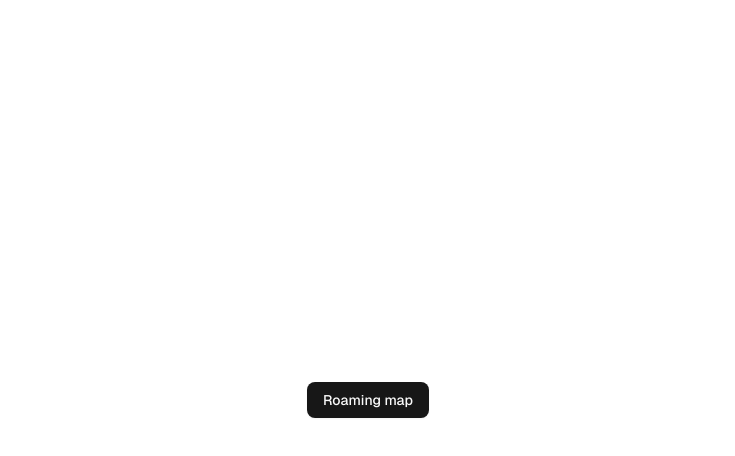
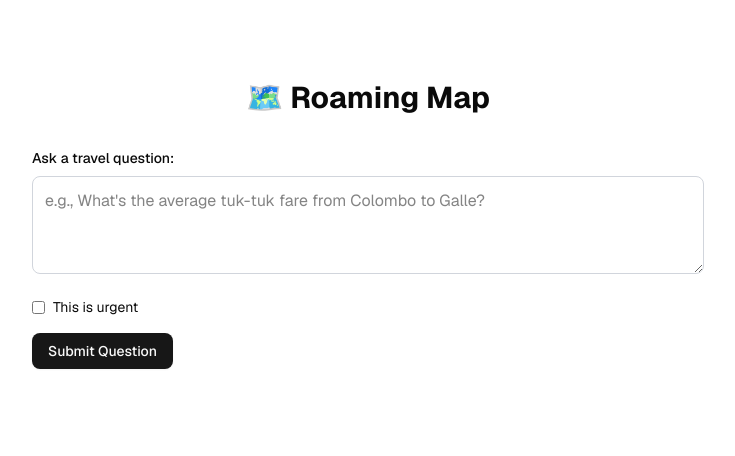
Before and after one commit to roaming-map/roaming-map-frontend, a Next.js app: page / in a window 1280 px wide. Shown: the top 456 px of the page, without its empty margins (272-1007 px from the left). Built offline with nearby package versions, Linux system fonts and the light colour scheme.

Commit message:
chore: sample question submit ui + entry made ✅

```diff
--- a/src/app/api/questions/route.ts
+++ b/src/app/api/questions/route.ts
@@ -1,6 +1,18 @@
 import { NextResponse } from 'next/server';
 import { db } from '@/db/db';
 import { questions } from '@/db/schema';
+
+export async function GET() {
+  try {
+    const allQuestions = await db.select().from(questions);
+    return NextResponse.json(allQuestions);
+  } catch (error) {
+    console.error('Error fetching questions:', error);
+    return NextResponse.json({
+      error: 'Failed to fetch questions',
+    }, { status: 500 });
+  }
+}
 
 export async function POST(req: Request) {
   try {
--- a/src/app/page.tsx
+++ b/src/app/page.tsx
@@ -1,15 +1,97 @@
-import Image from "next/image";
+'use client';
 
 import { Button } from "@/components/ui/button"
+import { useState } from "react";
 
 export default function Home() {
+  const [question, setQuestion] = useState('');
+  const [isUrgent, setIsUrgent] = useState(false);
+  const [submitting, setSubmitting] = useState(false);
+  const [message, setMessage] = useState('');
+
+  const handleSubmit = async (e: React.FormEvent) => {
+    e.preventDefault();
+    setSubmitting(true);
+    setMessage('');
+
+    try {
+      const response = await fetch('/api/questions', {
+        method: 'POST',
+        headers: {
+          'Content-Type': 'application/json',
+        },
+        body: JSON.stringify({
+          question,
+          isUrgent,
+          createdBy: 1, // Temporary user ID
+        }),
+      });
+
+      const data = await response.json();
+
+      if (response.ok) {
+        setMessage('✅ Question submitted successfully!');
+        setQuestion('');
+        setIsUrgent(false);
+      } else {
+        setMessage('❌ Error: ' + data.error);
+      }
+    } catch (error) {
+      setMessage('❌ Network error: ' + error);
+    } finally {
+      setSubmitting(false);
+    }
+  };
+
   return (
-    <div className="font-sans grid grid-rows-[20px_1fr_20px] items-center justify-items-center min-h-screen p-8 pb-20 gap-16 sm:p-20">
-      <main className="flex flex-col gap-[32px] row-start-2 items-center sm:items-start">
+    <div className="font-sans min-h-screen p-8 pb-20 gap-16 sm:p-20">
+      <main className="max-w-2xl mx-auto">
+        <h1 className="text-3xl font-bold mb-8 text-center">🗺️ Roaming Map</h1>
 
-      <Button>Roaming map</Button>
+        <form onSubmit={handleSubmit} className="space-y-4 mb-8">
+          <div>
+            <label htmlFor="question" className="block text-sm font-medium mb-2">
+              Ask a travel question:
+            </label>
+            <textarea
+              id="question"
+              value={question}
+              onChange={(e) => setQuestion(e.target.value)}
+              placeholder="e.g., What's the average tuk-tuk fare from Colombo to Galle?"
+              className="w-full p-3 border border-gray-300 rounded-md focus:ring-2 focus:ring-blue-500 focus:border-transparent"
+              rows={3}
+              required
+            />
+          </div>
+
+          <div className="flex items-center">
+            <input
+              type="checkbox"
+              id="urgent"
+              checked={isUrgent}
+              onChange={(e) => setIsUrgent(e.target.checked)}
+              className="mr-2"
+            />
+            <label htmlFor="urgent" className="text-sm">
+              This is urgent
+            </label>
+          </div>
+
+          <Button type="submit" disabled={submitting}>
+            {submitting ? 'Submitting...' : 'Submit Question'}
+          </Button>
+        </form>
+
+        {message && (
+          <div className={`p-4 rounded-md ${
+            message.includes('✅')
+              ? 'bg-green-100 text-green-800'
+              : 'bg-red-100 text-red-800'
+          }`}>
+            {message}
+          </div>
+        )}
       </main>
-
     </div>
   );
 }
```
